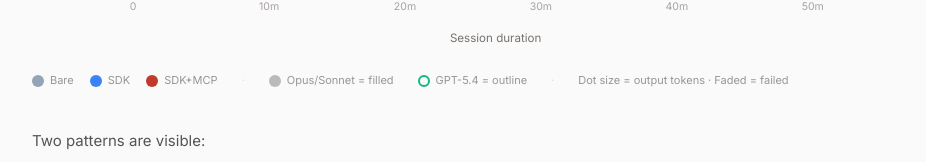
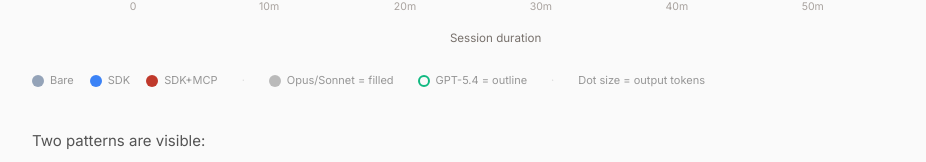
Before and after one commit to ritza-co/speakeasy-report-site, a React (Vite) app: page / in a window 1280 px wide. Shown: the part 5581-5743 px from the top of the page, without its empty margins (64-990 px from the left). Built offline with nearby package versions, Linux system fonts and the light colour scheme; a web font is replaced by a local one.

Commit message:
Remove success/failure fading from scatter plot — dots are averages

```diff
--- a/src/components/ScatterPlot.tsx
+++ b/src/components/ScatterPlot.tsx
@@ -62,9 +62,7 @@ function Tooltip({ data }: { data: TooltipData }) {
     >
       <div className="flex justify-between gap-4 mb-1">
         <span className="text-stone-400">{TOOL_LABELS[r.tool]}</span>
-        <span className={r.success ? 'text-green-400' : 'text-red-400'}>
-          {r.success ? '✓ success' : '✗ failed'}
-        </span>
+        <span className="text-stone-300">avg of 3 runs</span>
       </div>
       <div className="space-y-0.5 text-stone-300">
         <div className="flex justify-between gap-4">
@@ -204,7 +202,7 @@ export default function ScatterPlot() {
               const isSonnet = run.model === 'Sonnet'
 
               const targetOpacity = dotsVisible
-                ? (visible ? (run.success ? 0.82 : 0.25) : 0.04)
+                ? (visible ? 0.82 : 0.04)
                 : 0
               const delay = hasAnimated.current ? 0 : index * 0.006
 
@@ -248,7 +246,7 @@ export default function ScatterPlot() {
           GPT-5.4 = outline
         </span>
         <span className="text-stone-300">·</span>
-        <span>Dot size = output tokens · Faded = failed</span>
+        <span>Dot size = output tokens</span>
       </div>
 
       {tip && <Tooltip data={tip} />}
```
